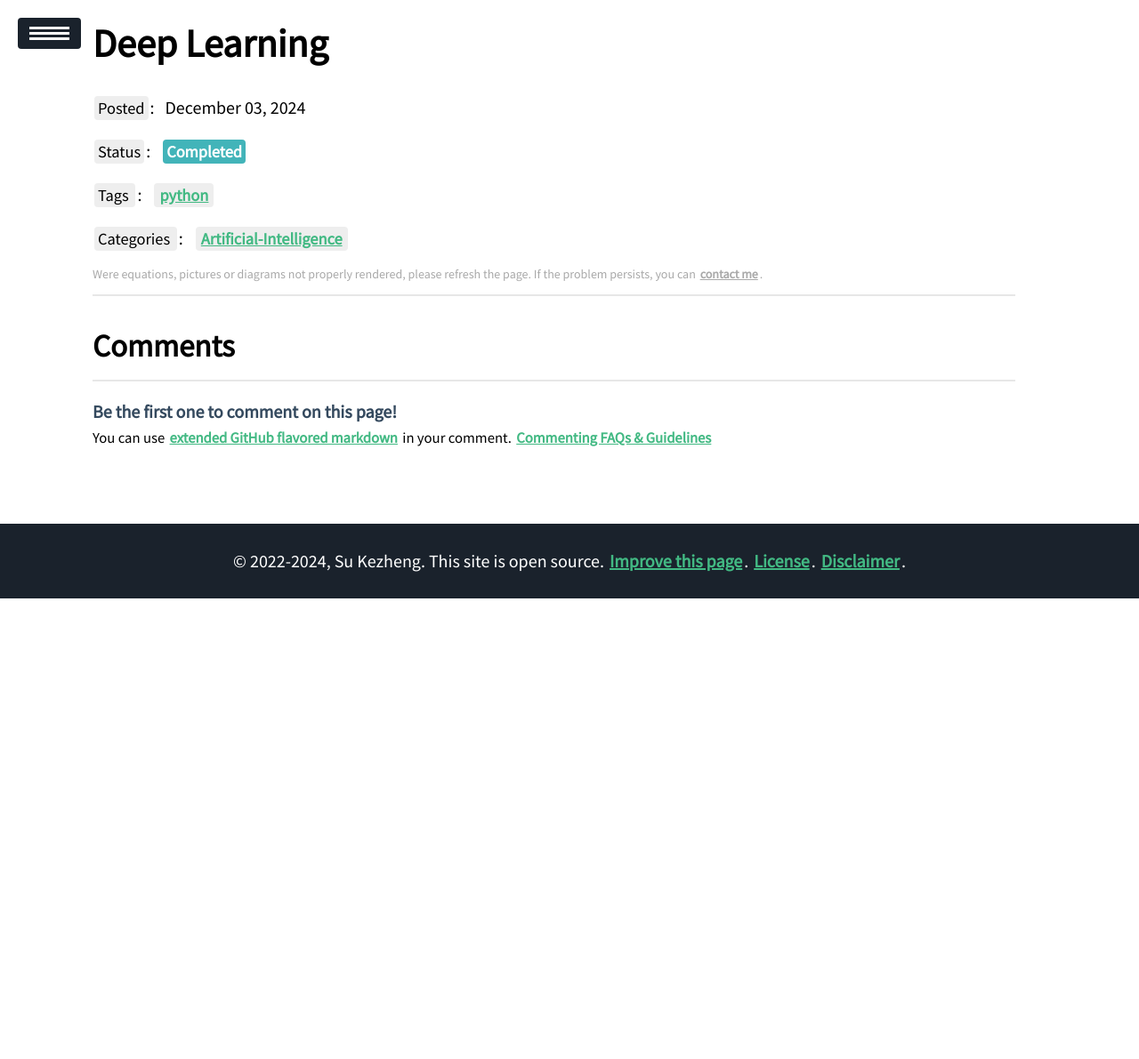
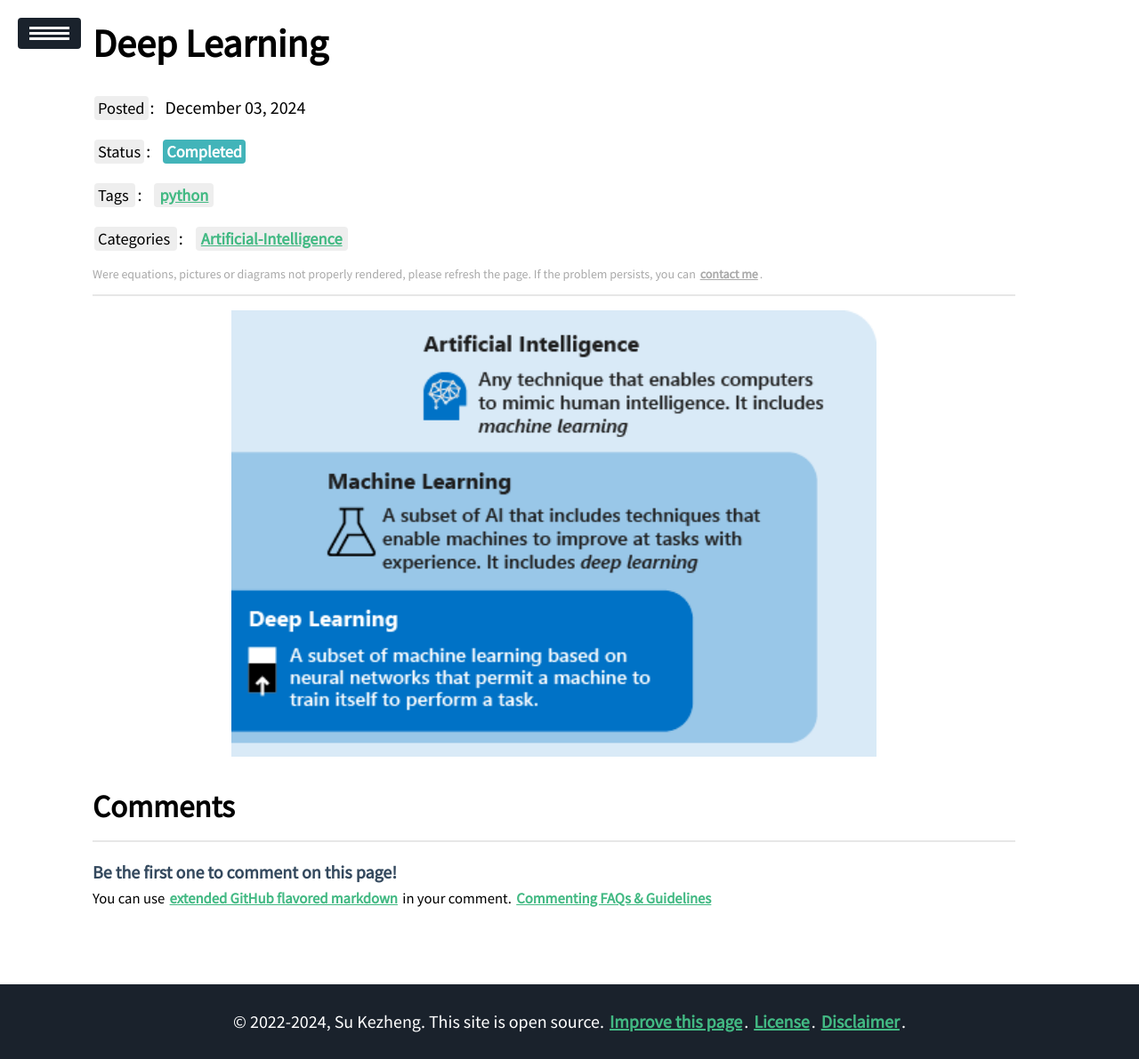
Before and after one commit to ssskz/ssskz.github.io, a Jekyll site: the page built from _posts/2024-12-3-Deep-Learning.md, in a window 1280 px wide. Shown: the whole page at 89% size. Built offline with Jekyll 4.4.1, drawn with Linux system fonts in a browser that asks for light colours; our own code applies the rules of GitHub Pages for plain Markdown files; a script that is not in the unit is left out; before the commit the page ends 900 px from its top, so only the background shows below that.

Commit message:
1
Signed-off-by: ssskz <12497590+ssskz@user.noreply.gitee.com>

```diff
--- a/_posts/2024-12-3-Deep-Learning.md
+++ b/_posts/2024-12-3-Deep-Learning.md
@@ -8,3 +8,5 @@
 categories: Artificial-Intelligence
 description: Deep learning, or representation learning, is a branch or subfield of machine learning.
 ---
+
+<img src="https://ssskz.github.io/materials/DL/DL_ML.png" width="70%">
```
